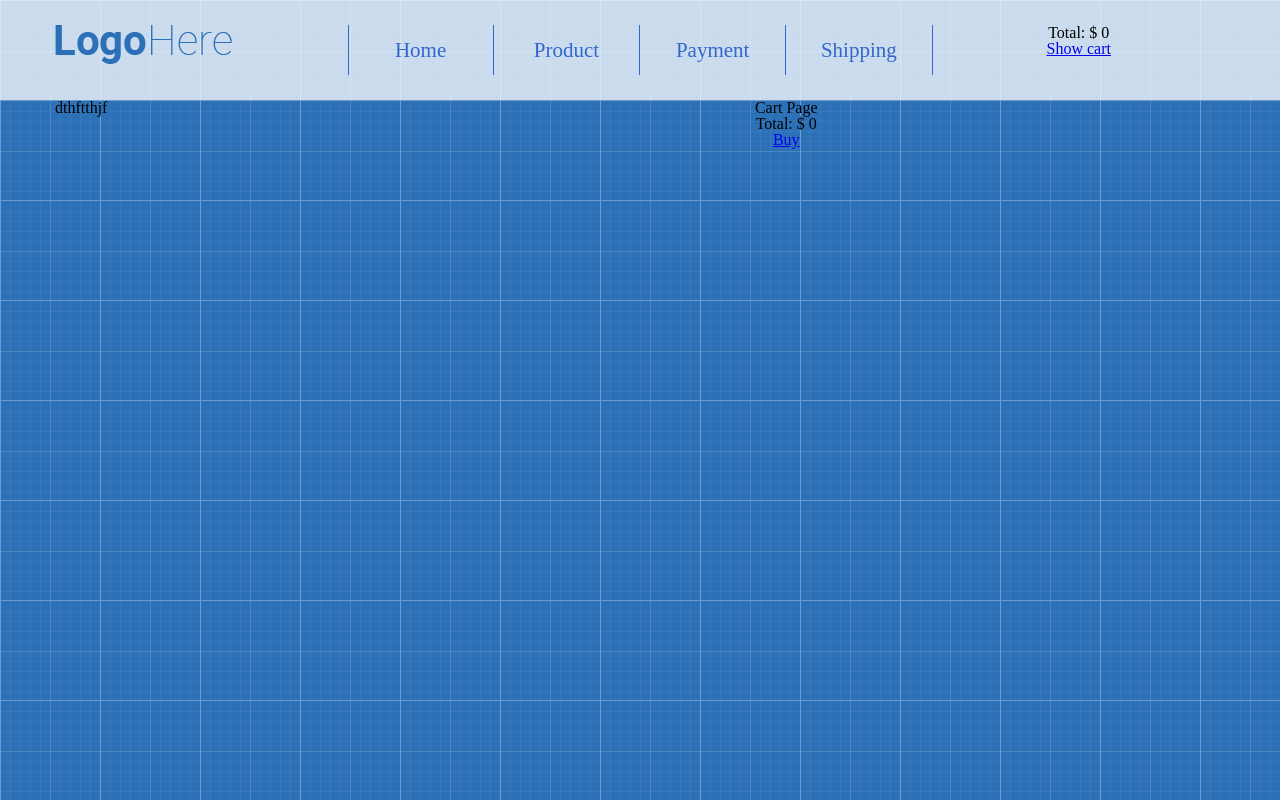
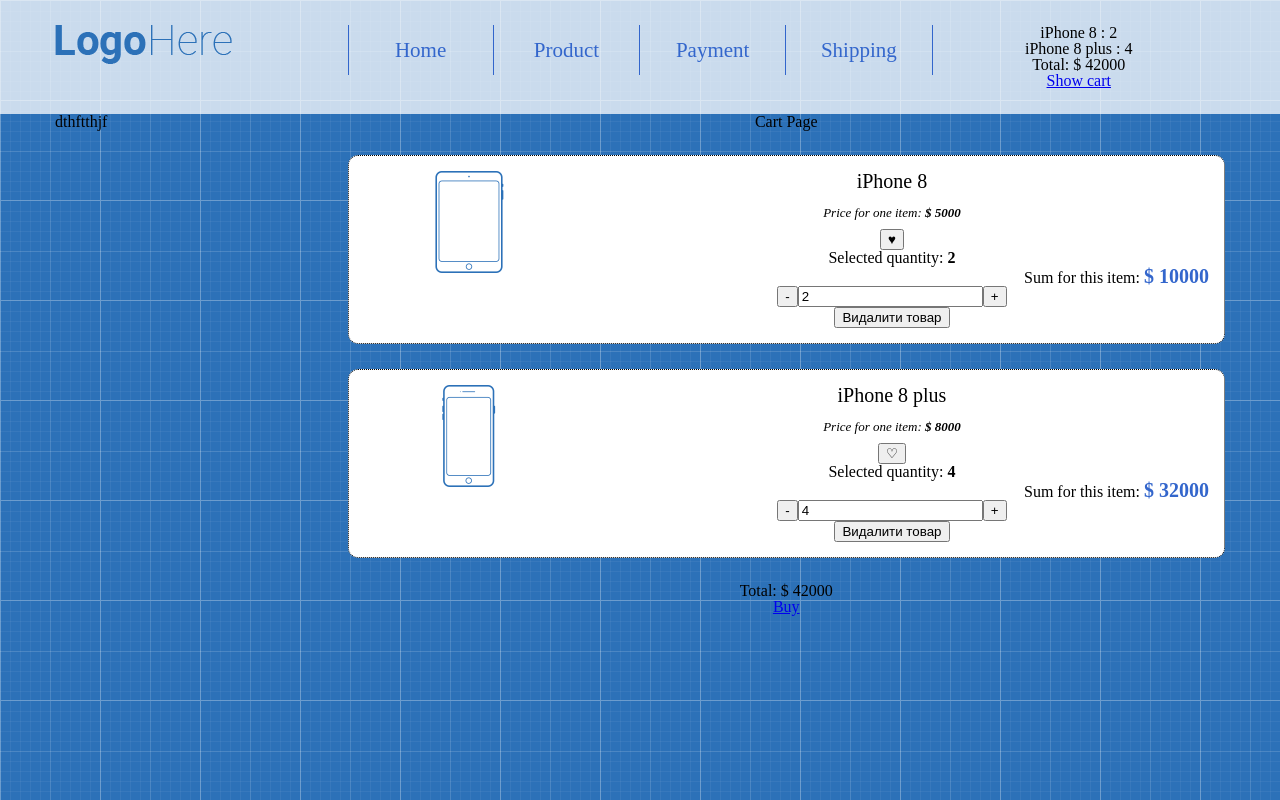
Before and after one commit to ApostleAndrew/shop-react, a React (Create React App) app: page /cart in a window 1280 px wide. Built offline with nearby package versions, Linux system fonts and the light colour scheme.

Commit message:
add action ADD, REMOVE and SET products in cart

```diff
--- a/src/App/App.js
+++ b/src/App/App.js
@@ -10,10 +10,6 @@
 import '../common/style/reset.css'
 
 class App extends Component {
-	state = {
-		productsInCart: {
-		}
-	}
 	addProductToCart = (productId,count) => {
 		this.setState((prevState) => ({
 			productsInCart:{
@@ -42,12 +38,9 @@
 
 		return (
 			<div className = 'App'>
-				<Header
-					productsInCart={this.state.productsInCart}
-				/>
+				<Header/>
 				<Main
 					addProductToCart = {this.addProductToCart}
-					productsInCart = {this.state.productsInCart}
 					removeProductFromCart = {this.removeProductFromCart}
 					setProductQantity={this.setProductQantity}
 				/>
--- a/src/App/Header/Cart/Cart.js
+++ b/src/App/Header/Cart/Cart.js
@@ -3,6 +3,7 @@
 import './cart.css'
 import CartTotal from './../../../common/features/Cart/CartTotal'
 import CartProductList from '../../../common/features/Cart/CartProductList';
+import {connect} from 'react-redux'
 
 
 const Cart = ({
@@ -16,6 +17,10 @@
 		</div>
 	)
 }
+const mapStateToProps = (state)=>{
+	return {
+		productsInCart:state.productsInCart
+	}
+}
 
-
-export default Cart
+export default connect(mapStateToProps)(Cart)
--- a/src/App/Header/Header.js
+++ b/src/App/Header/Header.js
@@ -8,9 +8,7 @@
 import './header.css'
 
 
-const Header = ({
-	productsInCart,
-}) => {
+const Header = () => {
 	return(
 		<header className="header">
 		<div className="container">
@@ -22,9 +20,7 @@
 					<Menu/>
 				</div>
 				<div className="col-lg-3">
-					<Cart
-					productsInCart = {productsInCart}
-					/>
+					<Cart/>
 				</div>
 			</div>
 		</div>
--- a/src/App/Main/CartPage/CartPage.js
+++ b/src/App/Main/CartPage/CartPage.js
@@ -3,6 +3,7 @@
 import CartTotal from '../../../common/features/Cart/CartTotal'
 import CartProductList from '../../../common/features/Cart/CartProductList';
 import CartProductListItemExtended from '../../../common/features/Cart/CartProductListItemExtended';
+import {connect} from 'react-redux'
 
 
 
@@ -27,8 +28,12 @@
 	)
 }
 
+const mapStateToProps = (state) =>{
+	return {
+		productsInCart:state.productsInCart,
+	}
+}
 
 
 
-
-export default CartPage
+export default connect(mapStateToProps)(CartPage)
--- a/src/App/Main/Main.js
+++ b/src/App/Main/Main.js
@@ -10,7 +10,6 @@
 
 const Main = ({
 	addProductToCart,
-	productsInCart,
 	removeProductFromCart,
 	setProductQantity,
 
@@ -33,7 +32,6 @@
 				<Route path="/cart" render = {() => {
 						return (
 							<CartPage
-							productsInCart={productsInCart}
 							removeProductFromCart={removeProductFromCart}
 							setProductQantity={setProductQantity}
 							/>)
--- a/src/App/Main/Products/ProductsListItem.js
+++ b/src/App/Main/Products/ProductsListItem.js
@@ -109,6 +109,12 @@
             type: "DISLIKE",
             id:id,
         }),
+        addProductToCart: (id,count) => dispatch({
+            type:"ADD_PRODUCT_TO_CART",
+            id:id,
+            // or id,
+            count:count,
+        })
     })
 
 
--- a/src/common/features/Cart/CartProductListItemExtended.js
+++ b/src/common/features/Cart/CartProductListItemExtended.js
@@ -64,5 +64,19 @@
             isLiked:state.likeProducts[props.product.id]
         }
     }
+const mapDispatchToProps = (dispath) => ({
+    removeProductFromCart:(id)=>dispath({
+        type:'REMOVE_PRODUCT_FROM_CART',
+        id:id,
+    }),
+    setProductQantity:(id,count)=>dispath({
+        type:'SET_PRODUCT_QUANTITY',
+        id:id,
+        count:count,
+    })
 
-export default connect(mapStateToProps) (CartProductListItemExtended)
+})
+
+export default connect(
+    mapStateToProps,
+    mapDispatchToProps,) (CartProductListItemExtended)
--- a/src/common/features/Cart/cartReduser.js
+++ b/src/common/features/Cart/cartReduser.js
@@ -1,8 +1,26 @@
-
+import {omit} from 'lodash'
 
 const cartReduser = (state={
     '2':4,
     '1':2
-}, action) => state
+}, action) => {
+    switch(action.type) {
+        case 'ADD_PRODUCT_TO_CART':
+            return {
+                ...state,
+                [action.id]:(state[action.id] || 0) + action.count,
+            }
+        case 'REMOVE_PRODUCT_FROM_CART':
+            return omit(state,action.id)
+
+        case 'SET_PRODUCT_QUANTITY':
+            return {
+                ...state,
+                [action.id]:action.count,
+            }
+        default:
+            return state
+    }
+}
 
 export default cartReduser
```
